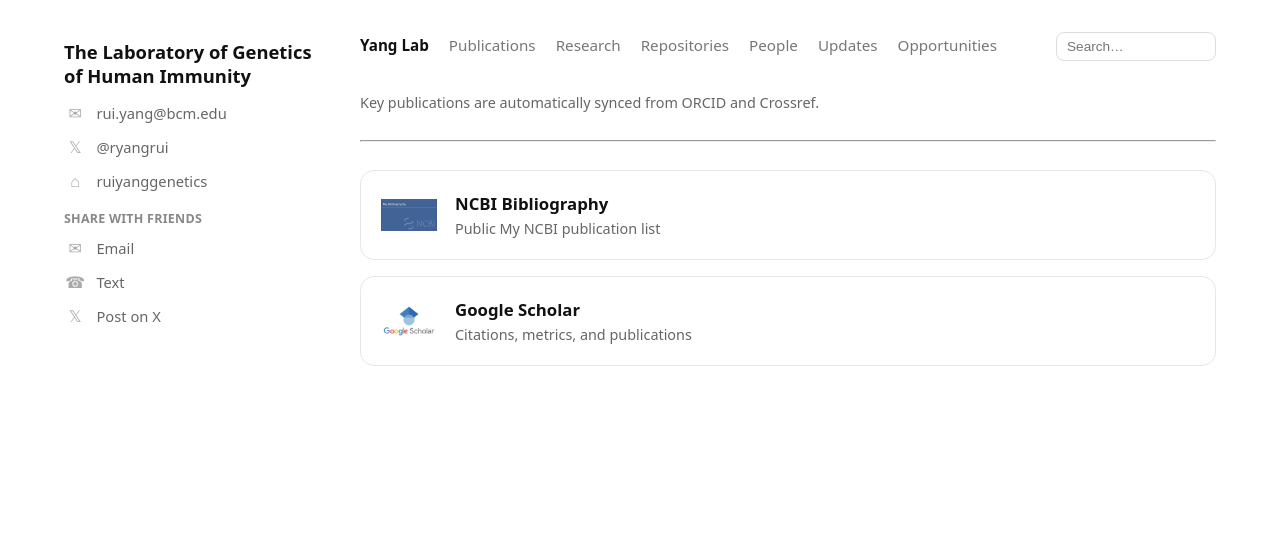
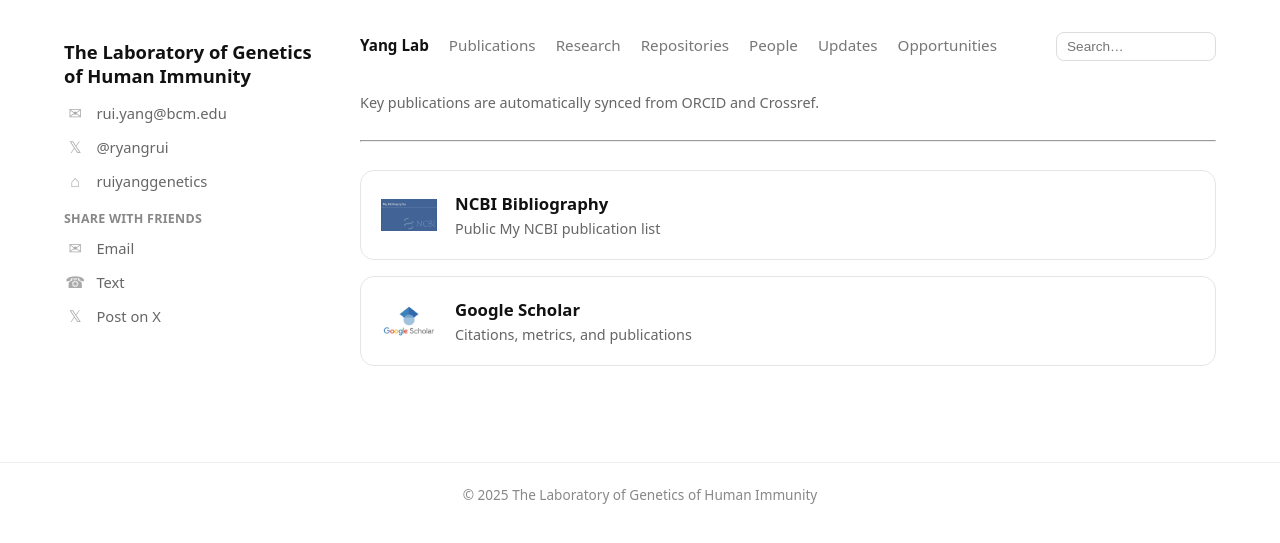
Before and after one commit to ruiyanggenetics/ghilab, a Jekyll site: the page built from publications.md, in a window 1280 px wide. Shown: the top 543 px of the page. Built offline with Jekyll 4.4.1, drawn with Linux system fonts in a browser that asks for light colours.

Commit message:
Update default.html

```diff
--- a/_layouts/default.html
+++ b/_layouts/default.html
@@ -125,3 +125,12 @@
 
 </body>
 </html>
+
+  <!-- =========================
+       FOOTER
+       ========================= -->
+<footer class="site-footer">
+  <div class="footer-inner">
+    <span>© {{ site.time | date: "%Y" }} The Laboratory of Genetics of Human Immunity</span>
+  </div>
+</footer>
```
